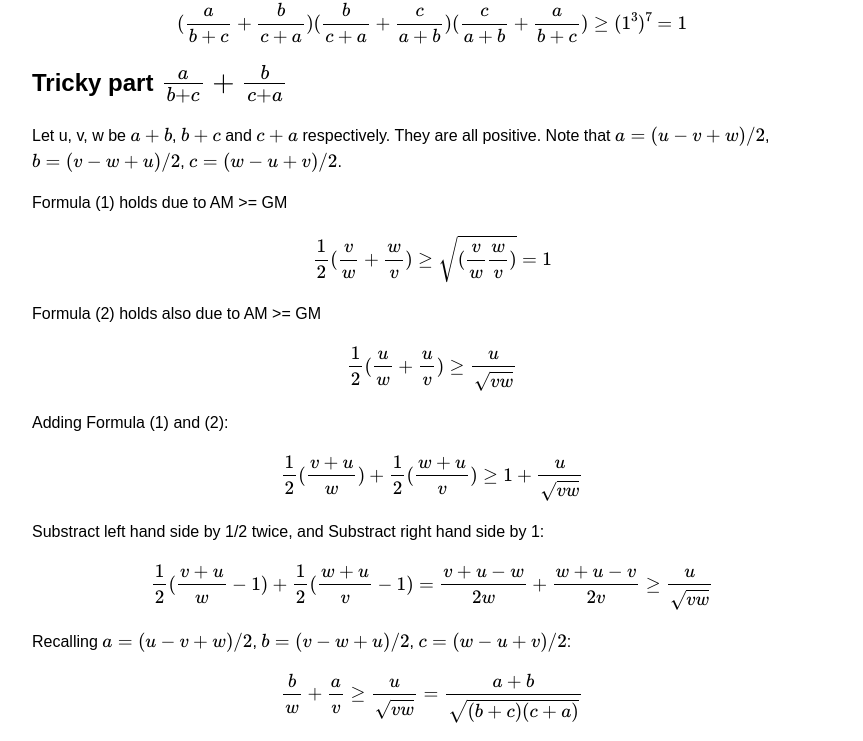
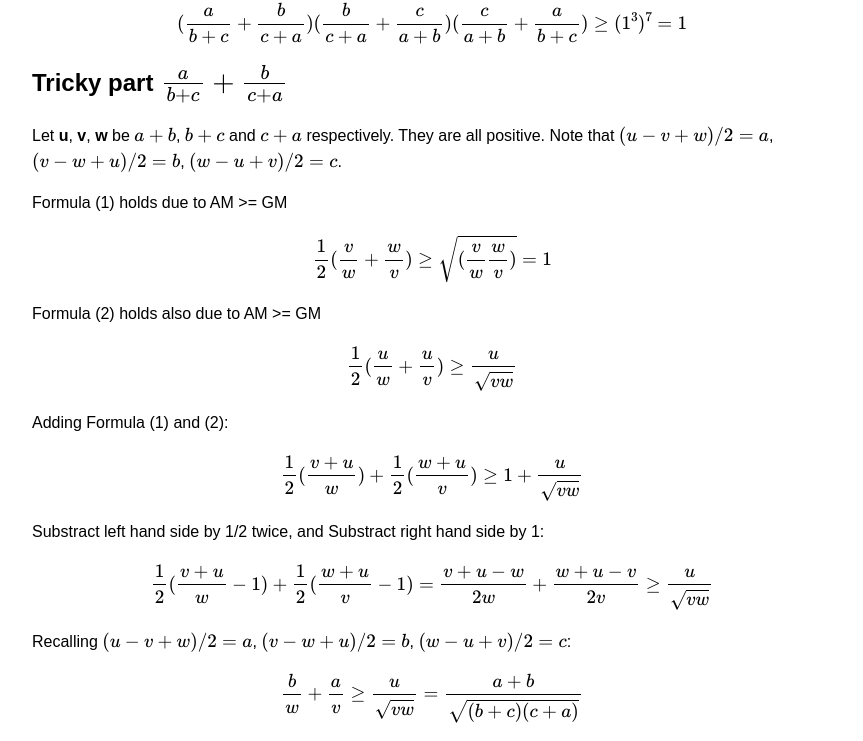
Before and after one commit to tinhomak/tinhomak.github.io, a Jekyll site: the page docs/math/solve_an_2020_irish_math_olymapid_question.html, which Jekyll copies as it is, in a window 1280 px wide. Shown: the part 485-1226 px from the top of the page, without its empty margins (208-1071 px from the left). Built offline with Jekyll 4.4.1, drawn with Linux system fonts in a browser that asks for light colours.

```diff
--- a/docs/math/solve_an_2020_irish_math_olymapid_question.html
+++ b/docs/math/solve_an_2020_irish_math_olymapid_question.html
@@ -20,7 +20,7 @@ $$(\frac{a}{b+c} + \frac{b}{c+a}) ^ \frac{1}{7} + (\frac{b}{c+a} + \frac{c}{a+b}
         $$(\frac{a}{b+c} + \frac{b}{c+a})  (\frac{b}{c+a} + \frac{c}{a+b}) (\frac{c}{a+b} + \frac{a}{b+c}) \geq (1 ^ 3) ^ 7 = 1$$
     </p>
     <h2>Tricky part \( \frac{a}{b+c} + \frac{b}{c+a} \)</h2>
-    <p>Let u, v, w be \( a+b \), \( b+c \) and \( c+a \) respectively. They are all positive. Note that \( a=(u-v+w)/2 \), \( b=(v-w+u)/2 \), \( c=(w-u+v)/2 \).</p>
+    <p>Let <b>u</b>, <b>v</b>, <b>w</b> be \( a+b \), \( b+c \) and \( c+a \) respectively. They are all positive. Note that \( (u-v+w)/2=a \), \( (v-w+u)/2=b \), \( (w-u+v)/2=c \).</p>
     <p>Formula (1) holds due to AM >= GM</p>
     <p>$$\frac{1}{2} ( \frac{v}{w} + \frac{w}{v}) \geq \sqrt{ (\frac{v}{w} \frac{w}{v}) } = 1 $$</p>
     <p>Formula (2) holds also due to AM >= GM</p>
@@ -34,7 +34,7 @@ $$(\frac{a}{b+c} + \frac{b}{c+a}) ^ \frac{1}{7} + (\frac{b}{c+a} + \frac{c}{a+b}
         $$\frac{1}{2} (\frac{v+u}{w} -1) + \frac{1}{2} (\frac{w+u}{v} -1) = \frac{v+u-w}{2w} + \frac{w+u-v}{2v} \geq \frac{u}{\sqrt{vw}}$$
     </p>
     <p>
-        Recalling \( a=(u-v+w)/2 \), \( b=(v-w+u)/2 \), \( c=(w-u+v)/2 \):
+        Recalling \( (u-v+w)/2=a \), \( (v-w+u)/2=b \), \( (w-u+v)/2=c \):
     </p>
     <p>
         $$\frac{b}{w} + \frac{a}{v} \geq \frac{u}{\sqrt{vw}} = \frac{a+b}{\sqrt{(b+c)(c+a)}}$$
```
